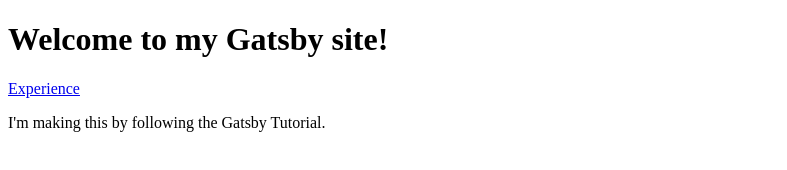
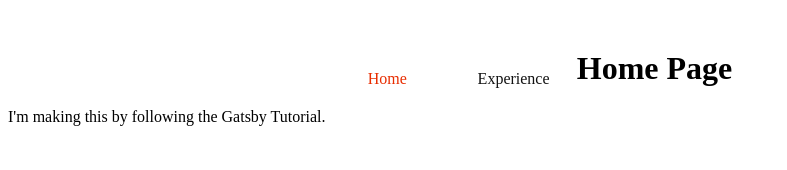
Before and after one commit to n8hopp/portfolio, a Gatsby site: page / in a window 1280 px wide. Shown: the whole page, without its empty margins (0-787 px from the left). Built offline with nearby package versions, Linux system fonts and the light colour scheme; Gatsby itself is replaced by a stand-in of ours.

Commit message:
Some progress on Navbar
Not too much, admittedly, but figured I'd commit to keep track of prog

```diff
--- a/gatsby-config.js
+++ b/gatsby-config.js
@@ -6,7 +6,7 @@ module.exports = {
     title: `NHopper Portfolio`,
     siteUrl: `https://www.yourdomain.tld`
   },
-  plugins: ["gatsby-plugin-emotion", "gatsby-plugin-image", {
+  plugins: ["gatsby-plugin-emotion", "gatsby-plugin-sass", "gatsby-plugin-image", {
     resolve: 'gatsby-plugin-manifest',
     options: {
       "icon": "src/images/icon.png"
--- a/package.json
+++ b/package.json
@@ -23,6 +23,7 @@
     "gatsby-plugin-image": "^3.3.2",
     "gatsby-plugin-manifest": "^5.3.1",
     "gatsby-plugin-mdx": "^5.3.1",
+    "gatsby-plugin-sass": "^6.8.0",
     "gatsby-plugin-sharp": "^5.3.2",
     "gatsby-source-filesystem": "^5.3.1",
     "gatsby-transformer-sharp": "^5.3.1",
--- a/src/components/layout.js
+++ b/src/components/layout.js
@@ -0,0 +1,21 @@
+import * as React from 'react'
+import { Link } from 'gatsby'
+import '../styles/layout.scss'
+const Layout = ({ pageTitle, children }) => {
+  return (
+    <div>
+      <nav>
+        <ul class="primary-nav">
+          <li class="nav-item is-active"><Link to="/">Home</Link></li>
+          <li class="nav-item"><Link to="/experience">Experience</Link></li>
+        </ul>
+      </nav>
+      <main>
+        <h1>{pageTitle}</h1>
+        {children}
+      </main>
+    </div>
+  )
+}
+
+export default Layout
--- a/src/pages/index.js
+++ b/src/pages/index.js
@@ -1,13 +1,13 @@
 import * as React from "react"
-import { Link } from 'gatsby'
+import Layout from '../components/layout'
 
 // Step 2: Define your component
 const IndexPage = () => {
   return (
     <main>
-      <h1>Welcome to my Gatsby site!</h1>
-      <Link to="/experience">Experience</Link>
-      <p>I'm making this by following the Gatsby Tutorial.</p>
+      <Layout pageTitle="Home Page">
+        <p>I'm making this by following the Gatsby Tutorial.</p>
+      </Layout>
     </main>
   )
 }
--- /dev/null
+++ b/src/styles/layout.scss
@@ -0,0 +1,60 @@
+// Menu Item Variables
+// The number of items in the menu
+$menu-items: 5;
+// We multiply it by 1% to get the correct % unit
+$width: (100/$menu-items) * 1%;
+
+// Colors
+$background-color: #121212;
+$indicator-color: #e82d00;
+
+// The parent container
+.primary-nav {
+	// Remove the bullet points by default
+	list-style: none;
+	// Center all the things!
+	margin: 50px auto;
+	// The nav will never exceed this width and what our calculated percentages related back to
+	max-width: 720px;
+	padding: 0;
+	width: 50%;
+  }
+
+  // The menu items
+  .nav-item {
+	background: #fff;
+	display: block;
+	float: left;
+	margin: 0;
+	padding: 0;
+	text-align: center;
+	// Our current calculation of 5 items will generate 20%
+	width: $width;
+
+	// The first item in the menu
+	&:first-child {
+	  border-radius: 3px 0 0 3px;
+	}
+
+	// The last item in the menu
+	&:last-child {
+	  border-radius: 0 3px 3px 0;
+	}
+
+	// If the menu item is active, give it the same color as the indicator
+	&.is-active a {
+	  color: $indicator-color;
+	}
+
+	a {
+	  color: $background-color;
+	  display: block;
+	  padding-top: 20px;
+	  padding-bottom: 20px;
+	  text-decoration: none;
+
+	  &:hover {
+		color: $indicator-color;
+	  }
+	}
+  }
```
Also changed, not shown: src/pages/experience.js (+4 -3 lines), 1 other file.
